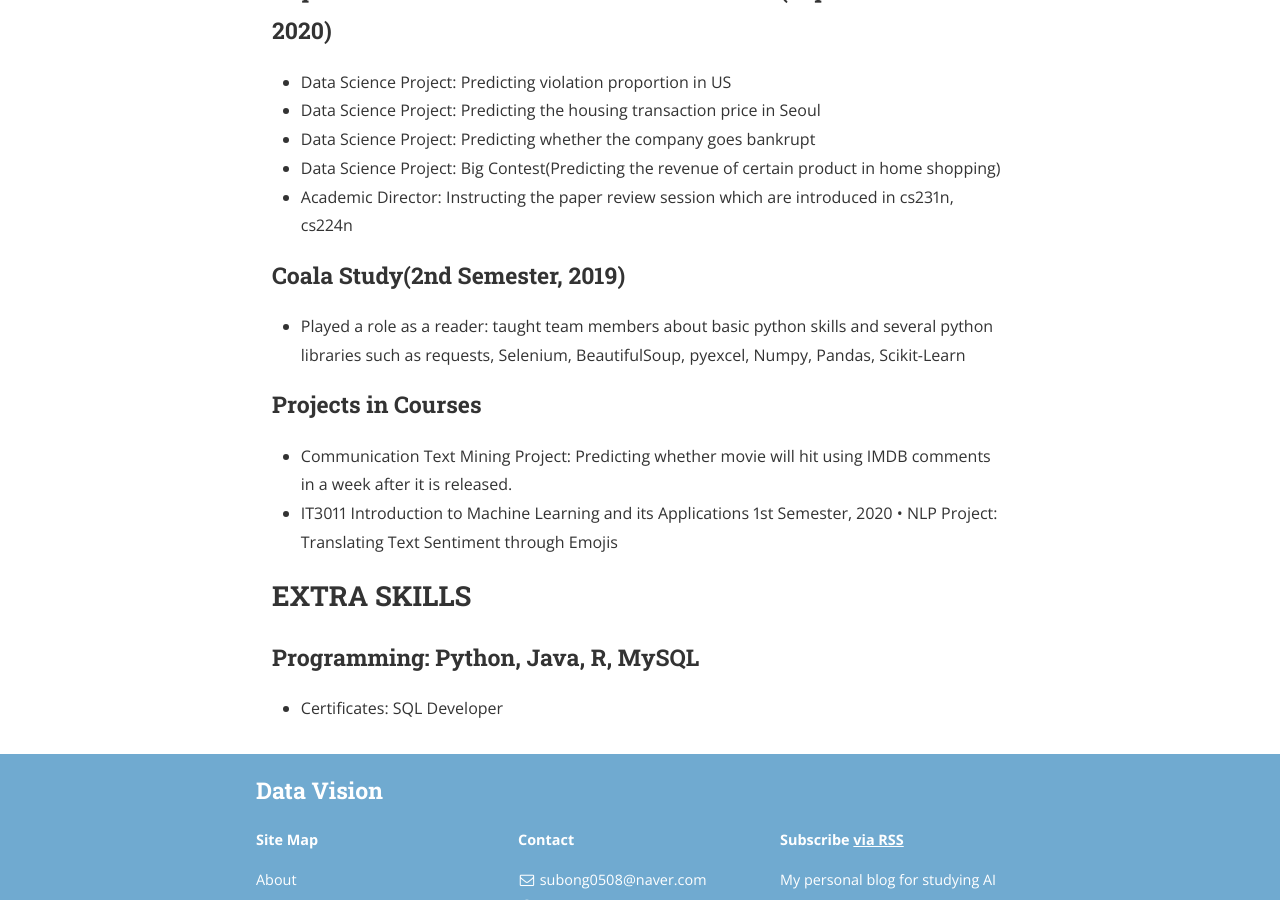
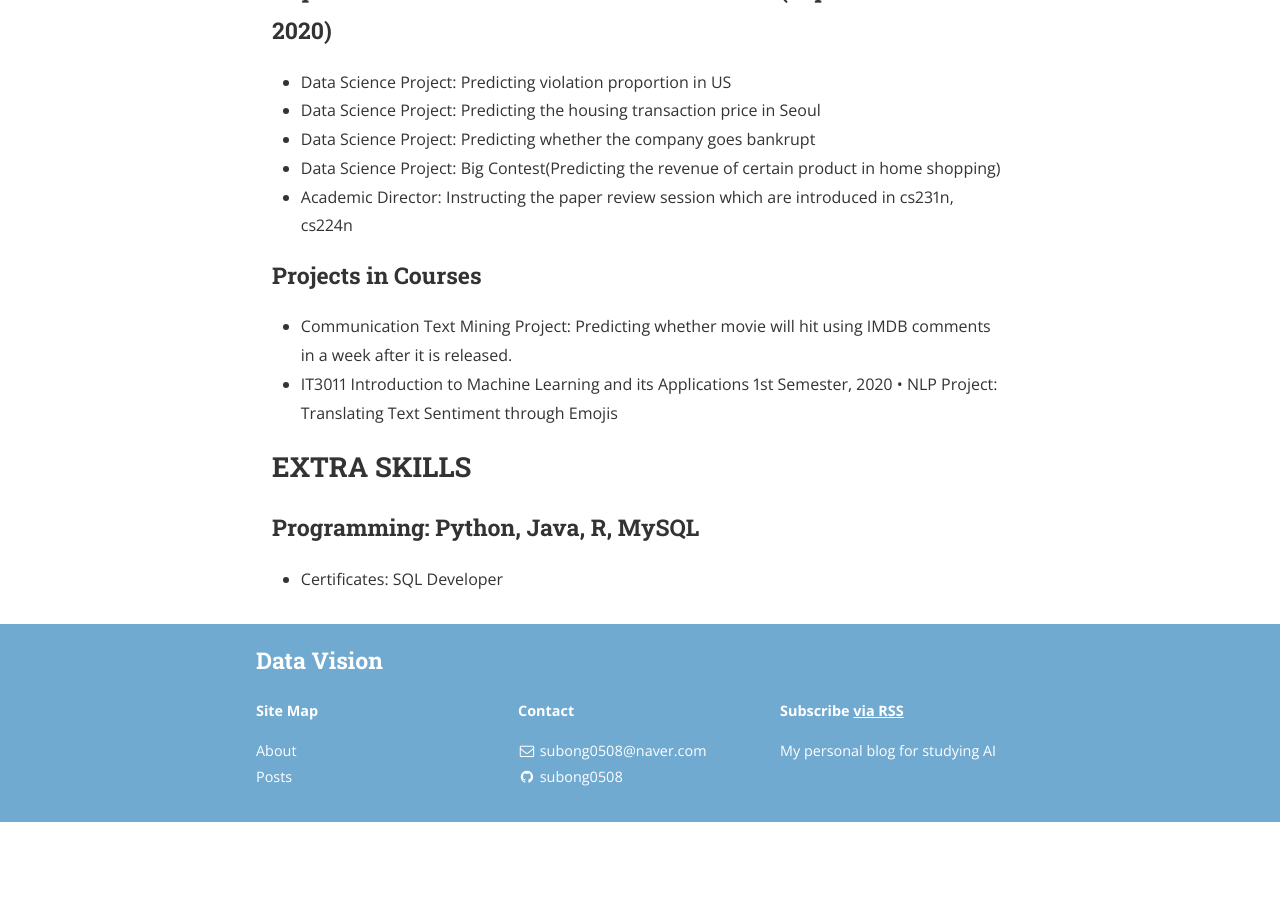
Before and after one commit to subong0508/subong0508.github.io, a Jekyll site: the page built from about.md, in a window 1280 px wide and 900 px high, scrolled down 1203 px. Built offline with Jekyll 4.4.1, drawn with Linux system fonts in a browser that asks for light colours; nearby versions of some CDN libraries; a style sheet for code colours, icons or effects is not loaded; after the commit the page ends 2025 px from its top, so only the background shows below that.

Commit message:
Update about.md

```diff
--- a/about.md
+++ b/about.md
@@ -32,10 +32,6 @@ shopping)
 - Academic Director: Instructing the paper review session which are introduced in cs231n,
 cs224n
 
-### Coala Study(2nd Semester, 2019)
-- Played a role as a reader: taught team members about basic python skills and
-several python libraries such as requests, Selenium, BeautifulSoup, pyexcel, Numpy, Pandas, Scikit-Learn
-
 ### Projects in Courses
 - Communication Text Mining Project: Predicting whether movie will hit using IMDB comments
 in a week after it is released.
```
